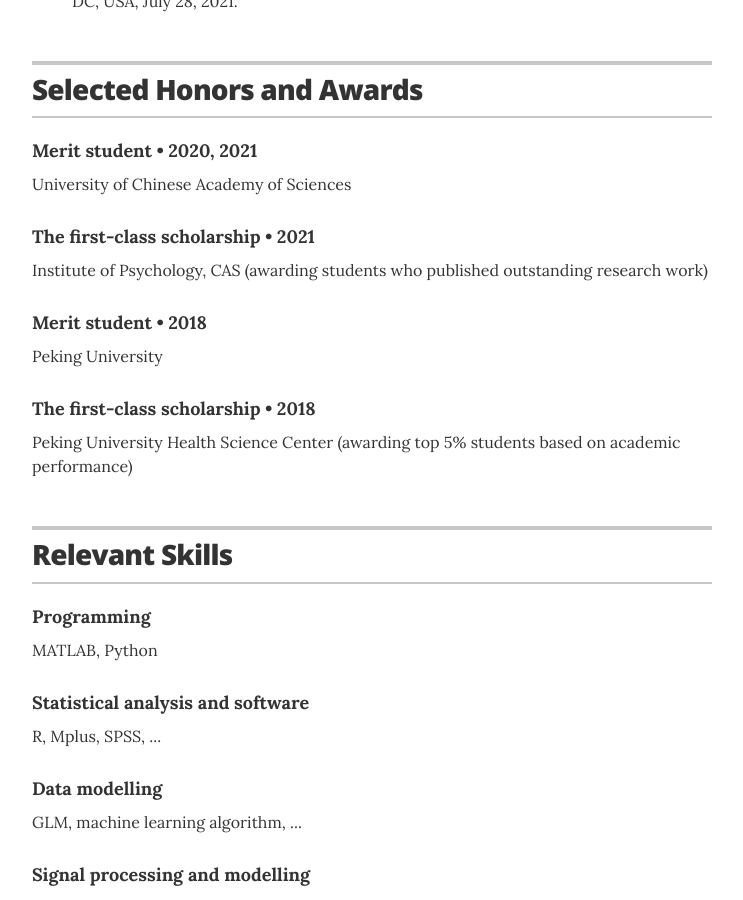
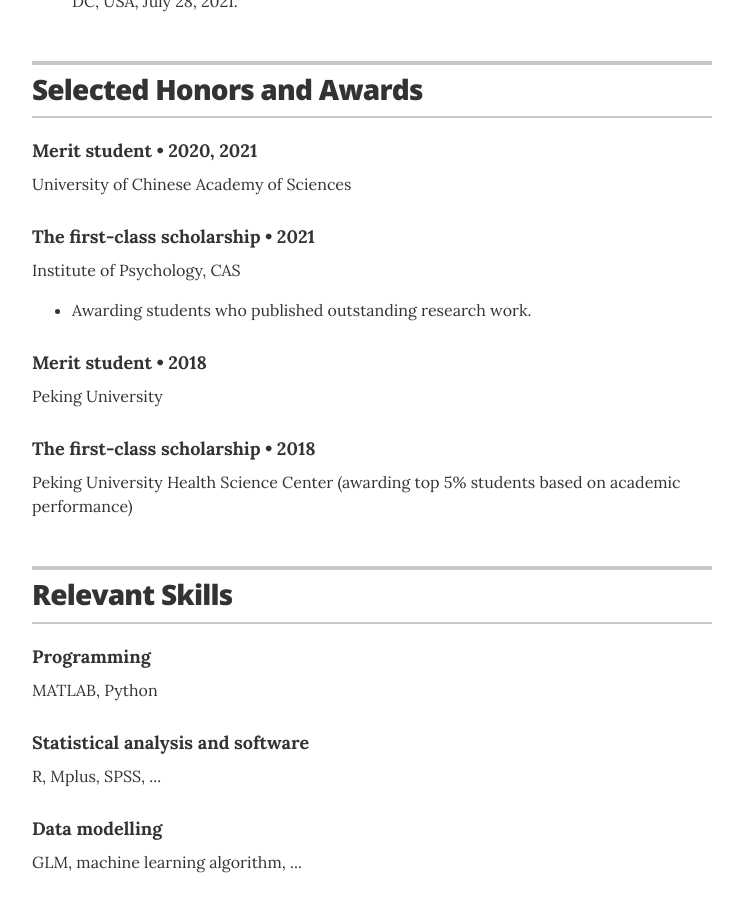
Before and after one commit to PsychYan/PsychYan.github.io, a Jekyll site: the page built from index.html, in a window 1280 px wide and 900 px high, scrolled down 2760 px. Shown: the whole window, without its empty margins (268-1011 px from the left). Built offline with Jekyll 4.4.1, drawn with Linux system fonts in a browser that asks for light colours.

Commit message:
Update recognitions.yml

```diff
--- a/_data/recognitions.yml
+++ b/_data/recognitions.yml
@@ -5,7 +5,7 @@
 
 - organization: The first-class scholarship
   year: 2021
-  summary: Institute of Psychology, CAS (awarding students who published outstanding research work)
+  summary: Institute of Psychology, CAS <ul class="resume-item-list"><li>Awarding students who published outstanding research work.</li></ul>
 
 - organization: Merit student
   year: 2018
```
